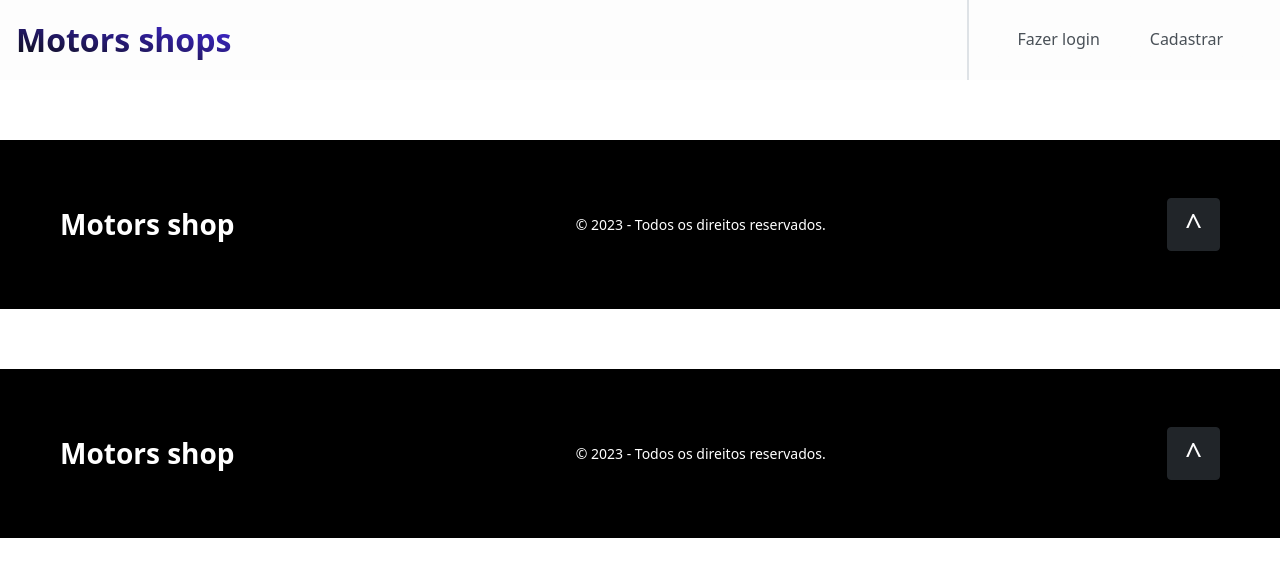
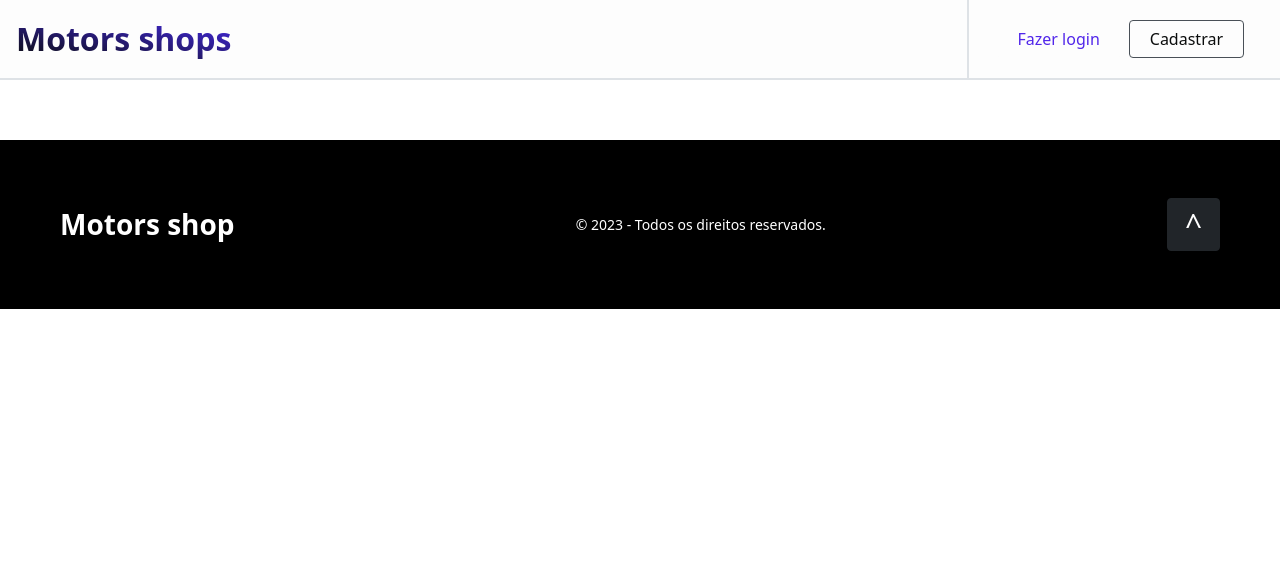
Before and after one commit to Projeto-Full-Stack/Projeto-FullStack-Grupo11, a Next.js app in the folder frontend/: page / in a window 1280 px wide. Shown: the top 576 px of the page. Built offline with nearby package versions, Linux system fonts and the light colour scheme.

Commit message:
feat: two more buttons to button component. && fix: CSS navbar && feat: register now have a initial mask

```diff
--- a/frontend/src/components/button.tsx
+++ b/frontend/src/components/button.tsx
@@ -1,5 +1,5 @@
 interface IButtonSchema{
-    type: "bg-black" | "bg-transparent" | "bg-light" | "bg-brand" | "bg-grey" | "specifications" | "b-brand" | "bg-alert" | "bg-successfull" | "bg-inactive" | "no-border"
+    type: "bg-none" | "b-black" | "bg-black" | "bg-transparent" | "bg-light" | "bg-brand" | "bg-grey" | "specifications" | "b-brand" | "bg-alert" | "bg-successfull" | "bg-inactive" | "no-border"
     extra_classes?: string
     children: string
     click_event?: any
@@ -21,7 +21,7 @@ const Button = ({type, extra_classes="", children, click_event}: IButtonSchema)
         <span className={`bg-brand-brand_4 text-brand-brand_1 py-1.5 px-5 rounded font-medium min-w-max max-h-[48px] max-w-[28px] ${extra_classes}`}>{children}</span>
     )}
     if (type == "bg-light"){return (
-        <button onClick={click_event} className={`bg-grey-grey_10 border-grey-grey_10 text-grey-grey_2 hover:border-grey-grey_2 hover:text-grey-grey_0  border-[1.5px] py-1.5 px-5 rounded font-medium min-w-max max-h-[48px] max-w-[28px] ${extra_classes}`}>{children}</button>
+        <button onClick={click_event} className={`bg-grey-grey_10 border-grey-grey_10 text-grey-grey_2 hover:border-grey-grey_2 hover:text-grey-grey_0 border-[1.5px] py-1.5 px-5 rounded font-medium min-w-max max-h-[48px] max-w-[28px] ${extra_classes}`}>{children}</button>
     )}
     if (type == "b-brand"){return (
         <button onClick={click_event} className={`bg-grey-grey_10 border-brand-brand_1 hover:bg-brand-brand_4 text-brand-brand_1 disabled:bg-brand-brand_3 disabled:text-brand-brand_4 border-[1.5px] py-1.5 px-5 rounded font-medium min-w-max max-h-[48px] max-w-[28px] ${extra_classes}`}>{children}</button>
@@ -35,6 +35,12 @@ const Button = ({type, extra_classes="", children, click_event}: IButtonSchema)
     if (type == "bg-successfull"){return (
         <button onClick={click_event} className={`text-feedback-success_1 bg-feedback-success_3 hover:bg-feedback-success_2 py-1.5 px-5 rounded font-medium  min-w-max max-h-[48px] max-w-[28px] ${extra_classes}`}>{children}</button>
     )}
+    if (type == "b-black"){return(
+        <button onClick={click_event} className={`bg-grey-grey_10 border-grey-grey_2 text-grey-grey_0 border-[1.5px] py-1.5 px-5 rounded font-medium min-w-max max-h-[48px] max-w-[28px] ${extra_classes}`}>{children}</button>
+    )}
+    if (type == "bg-none"){return(
+        <button onClick={click_event} className={`bg-grey-grey_10 border-grey-grey_10 text-brand-brand_2 hover:text-brand-brand_1 hover:underline border-[1.5px] py-1.5 px-5 rounded font-medium min-w-max max-h-[48px] max-w-[28px] ${extra_classes}`}>{children}</button>
+    )}
 }
 
 export default Button
--- a/frontend/src/components/navbar.tsx
+++ b/frontend/src/components/navbar.tsx
@@ -15,11 +15,11 @@ const NavBar = () => {
 
     return (
         <>
-            <header className='flex justify-between items-center px-[16px] h-[80px] bg-grey-grey_10 border-'>
+            <header className="flex justify-between items-center px-[16px] h-[80px] border-b-2 border-grey-grey_6 bg-grey-grey_10 3">
                 <Heading type="h3" weight={600} extra_classes="bg-clip-text text-transparent bg-gradient-to-tr from-grey-grey_0 to-brand-brand_1">Motors shops</Heading>
                 <div className="lg:border-grey-grey_6 items-center lg:border-l-[2px] h-full py-[20px] lg:items-center lg:px-5 lg:min-h-full hidden lg:block">
-                    <Button type={"bg-light"} children={"Fazer login"} extra_classes="mx-2"/>
-                    <Button type={"bg-light"} children={"Cadastrar"}/>
+                    <Button type={"bg-none"} children={"Fazer login"} extra_classes="mx-2 "/>
+                    <Button type={"b-black"} children={"Cadastrar"}/>
                 </div>
                 <button className="lg:hidden" onClick={showNavigation}>{textButton()}</button>
             </header>
--- a/frontend/src/pages/register.tsx
+++ b/frontend/src/pages/register.tsx
@@ -1,4 +1,3 @@
-import { Footer } from "@/components/footer";
 import NavBar from "@/components/navbar";
 import { Inter } from "next/font/google";
 
@@ -8,8 +7,9 @@ function RegisterPage() {
     return (
         <>
             <NavBar/>
+            <form action="">
 
-            <Footer/>
+            </form>
         </>
     )
 }
```
